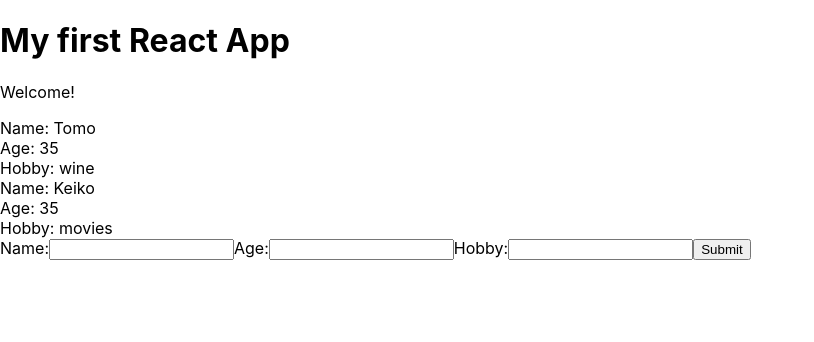
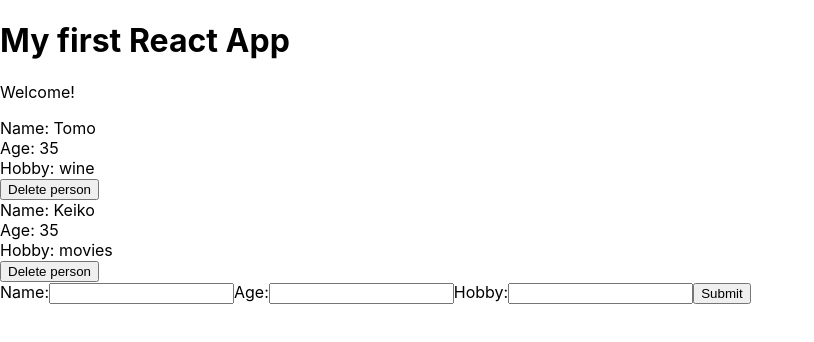
Before and after one commit to tomonorman/reactplayground, a React (Create React App) app: page / in a window 1280 px wide. Shown: the top 342 px of the page, without its empty margins (0-814 px from the left). Built offline with nearby package versions, Linux system fonts and the light colour scheme.

Commit message:
delete function added

```diff
--- a/src/App.js
+++ b/src/App.js
@@ -20,13 +20,22 @@
     })
   }
 
+  deletePerson = (id) => {
+    let people = this.state.people.filter(person => {
+      return person.id !== id
+    });
+    this.setState({
+      people: people
+    })
+  }
+
   render() {
     return(
       <div className="App">
         <h1>My first React App</h1>
         <p>Welcome!</p>
-        <People people={ this.state.people } />
-        <AddPerson addPerson={this.addPerson} />
+        <People deletePerson={ this.deletePerson } people={ this.state.people } />
+        <AddPerson addPerson={ this.addPerson } />
       </div>
     );
   }
--- a/src/People.js
+++ b/src/People.js
@@ -1,6 +1,6 @@
 import React  from 'react';
 
-const People = ({people}) => {
+const People = ({people, deletePerson}) => {
 
   // using if statement
   // const peopleList = people.map(person => {
@@ -23,6 +23,7 @@
         <div>Name: {person.name}</div>
         <div>Age: {person.age}</div>
         <div>Hobby: {person.hobby}</div>
+        <button onClick={() => {deletePerson(person.id)}}>Delete person</button>
       </div>
     ) : null;
   })
```
Also changed, not shown: 1 other file (tests, documents, lock files or other folders).
